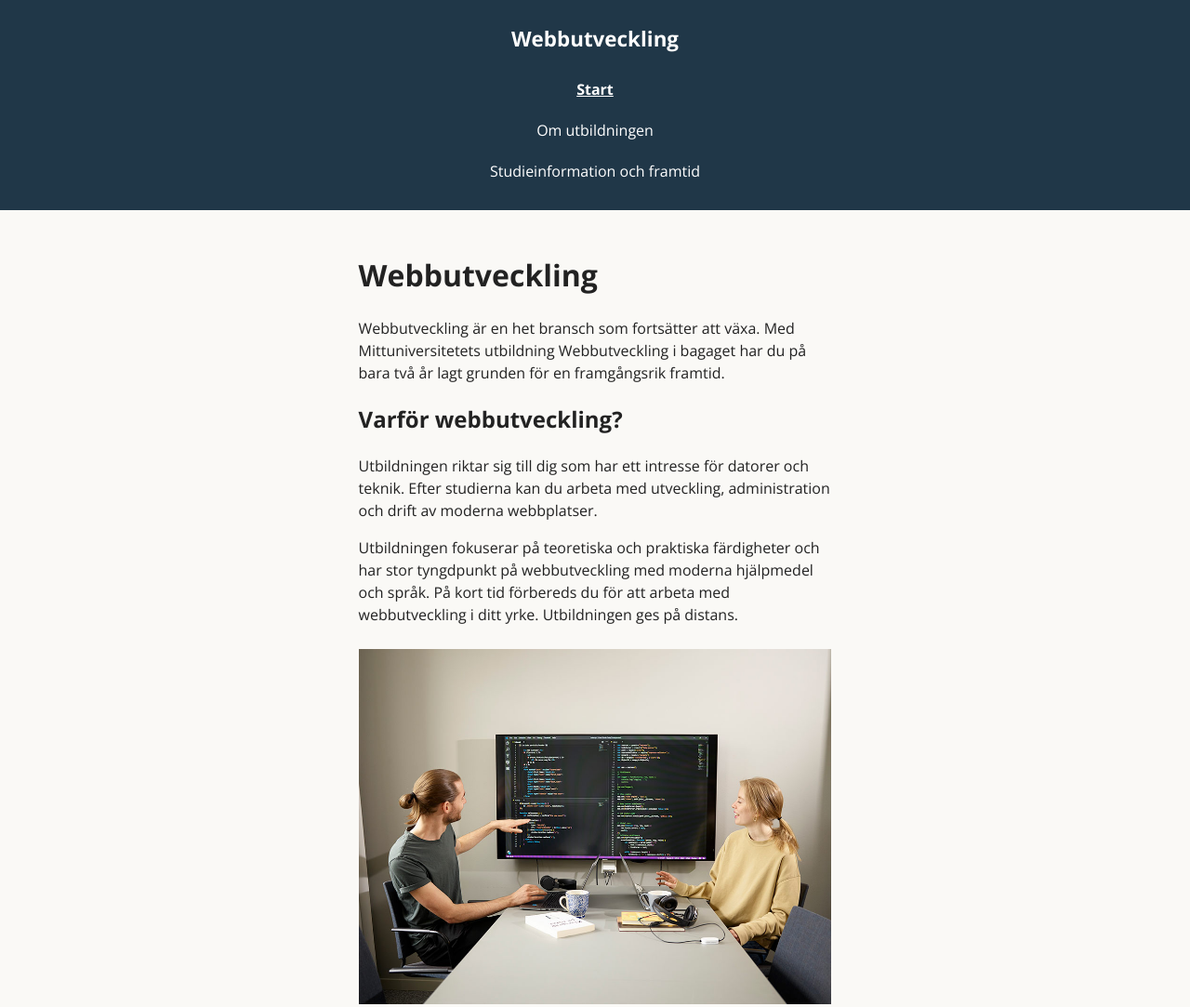
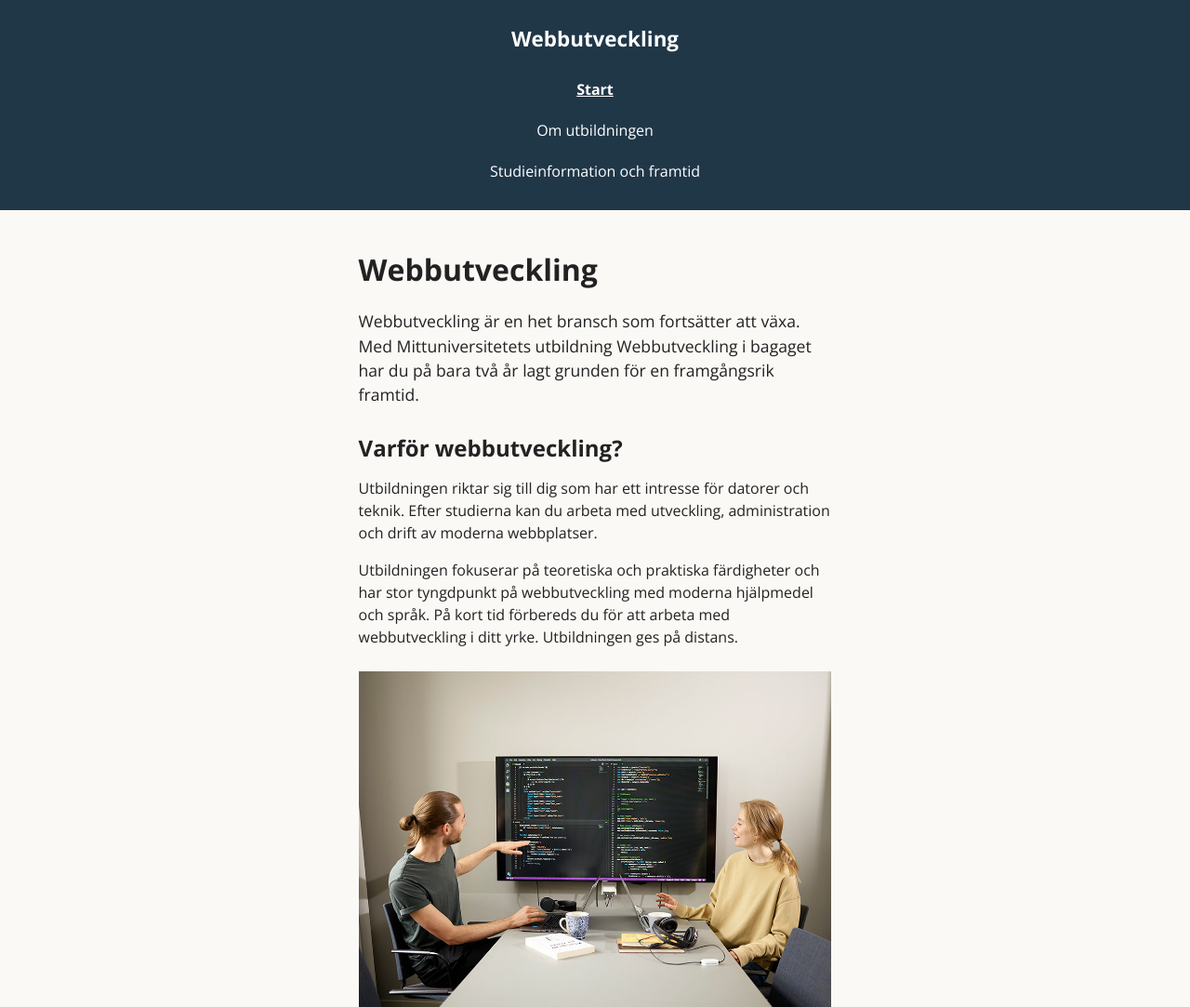
Before and after one commit to mattiasafeldt/laboration_2, a plain HTML site: page index.html in a window 1280 px wide. Shown: the top 1083 px of the page at 93% size. Drawn offline with nearby package versions, Linux system fonts and the light colour scheme.

Commit message:
CSS för rubriker.

```diff
--- a/style.css
+++ b/style.css
@@ -51,3 +51,19 @@ body {
     font-weight: bold;
     text-decoration: underline;
 }
+/*CSS för rubriker*/
+h1 {
+    font-size: 2rem;
+    margin-bottom: 25px;
+    line-height: 1.1;
+}
+h2 {
+    font-size: 1.5rem;
+    margin-top: 30px;
+    line-height: 1.2;
+    margin-bottom: 10px;
+}
+.intro {
+    font-size: 1.1rem;
+    line-height: 1.5;
+}
```
